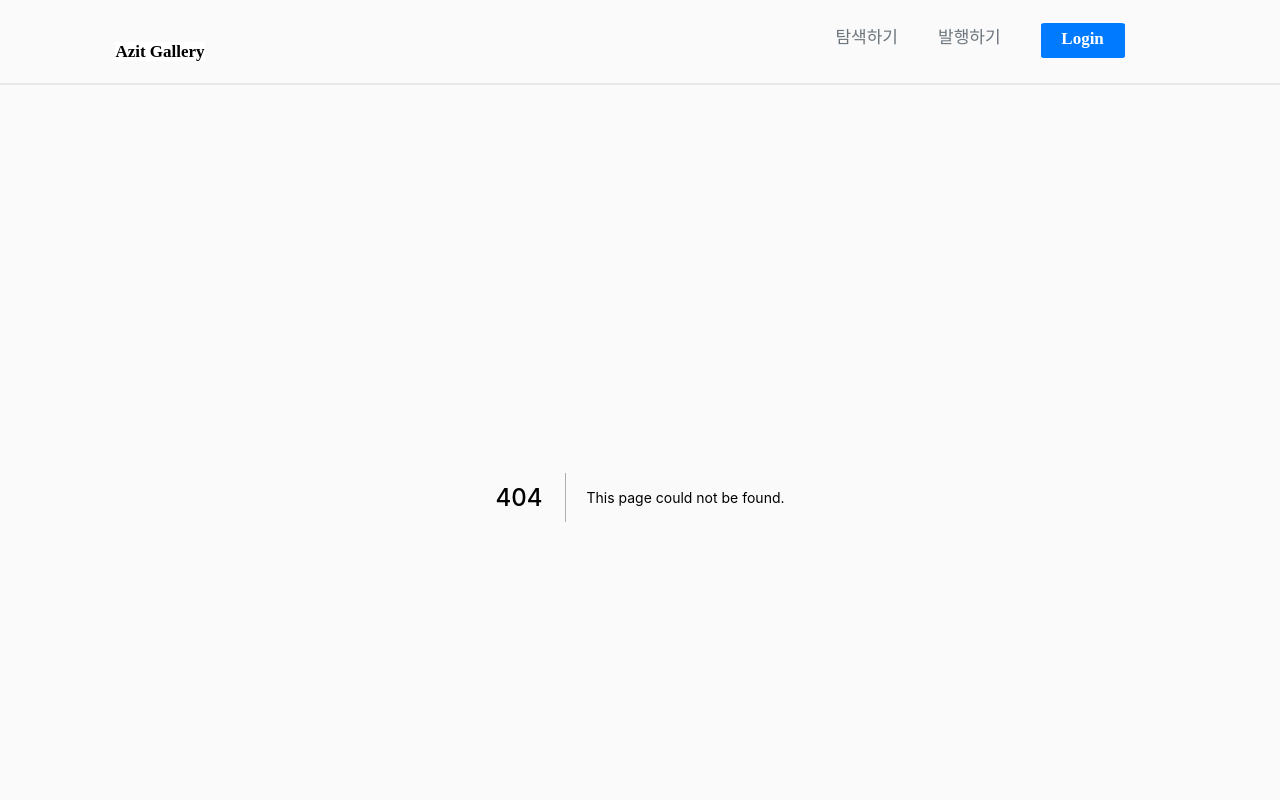
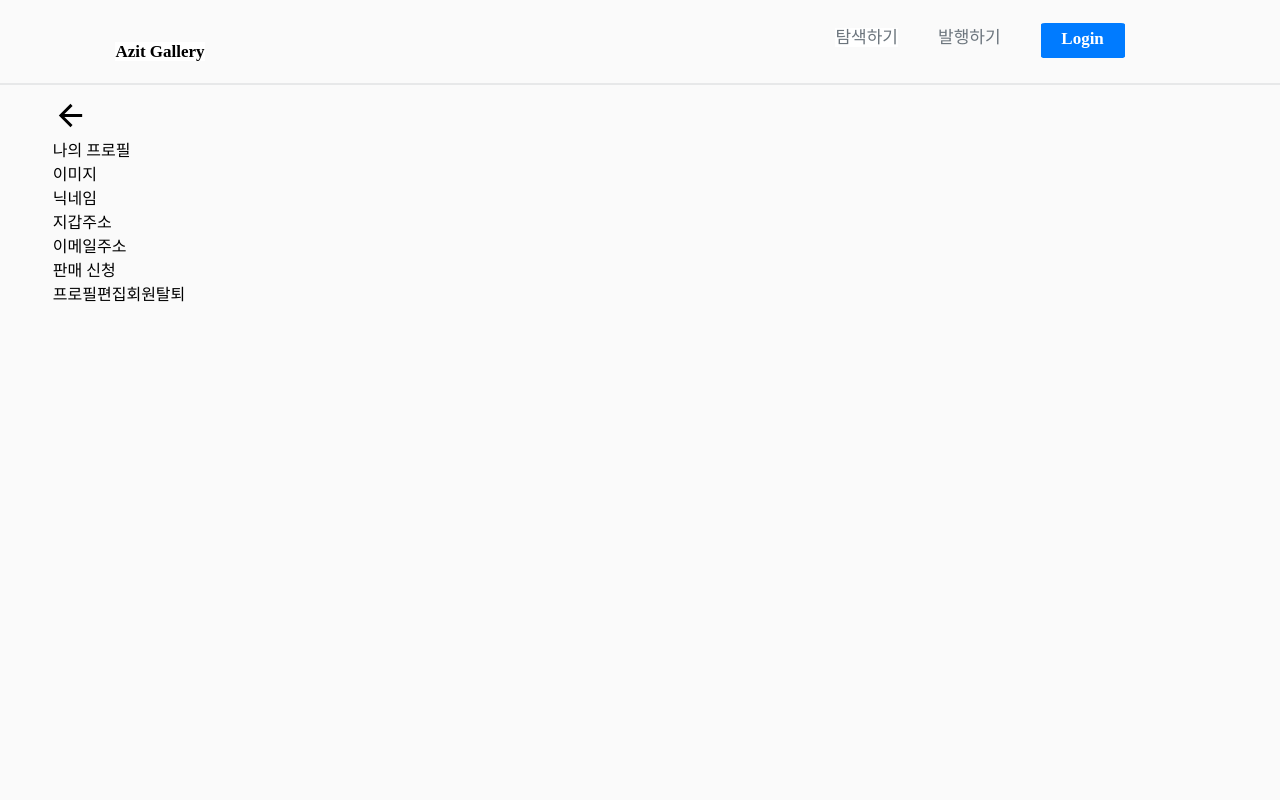
Before and after one commit to hyejjun/Gyungil_renewal_Team, a Next.js app in the folder front/client/: page /user in a window 1280 px wide. Before the commit this address had no page. Shown: the top 800 px of the page. Built offline with nearby package versions, Linux system fonts and the light colour scheme.

Commit message:
userPageStart

```diff
--- a/front/client/pages/components/common/MenuBar.tsx
+++ b/front/client/pages/components/common/MenuBar.tsx
@@ -55,7 +55,7 @@ const MenuBar = () => {
             <MenubarWrapper>
                 <span><Link href="/"><a>Azit Gallery</a></Link></span>
                 <ul>
-                    <li>탐색하기</li>
+                    <li><Link href="/"><a>탐색하기</a></Link></li>
                     <li onClick={()=>createBtn()}>발행하기</li>
                     <li onClick={()=>loginClick()}>{loginState?"Logout":"Login"}</li>
                 </ul>
@@ -90,9 +90,15 @@ const MenubarWrapper = Styled.div`
     }
     ul>li{
         margin-right:40px;
-        color:#6c757d;;
+        color:#6c757d;
     }
     ul>li:hover{
+        color:#343a40;
+    }
+    ul>li:nth-child(1) a{
+        color:#6c757d;
+    }
+    ul>li:nth-child(1) a:hover{
         color:#343a40;
     }
     ul>li:nth-child(3){
--- /dev/null
+++ b/front/client/pages/components/user/UserInfo.tsx
@@ -0,0 +1,53 @@
+import Styled from 'styled-components'
+import React,{useEffect} from 'react'
+
+const User = () => {
+    useEffect(() => {
+        document.body.style.cssText = `
+          position: fixed;
+          top: -${window.scrollY}px;
+          overflow-y: scroll;
+          width: 100%;`;
+        return () => {
+          const scrollY = document.body.style.top;
+          document.body.style.cssText = '';
+          window.scrollTo(0, parseInt(scrollY || '0', 10) * -1);
+        };
+      }, []);
+    return(
+        <UserWrapper>
+            <div>
+                <p>나의 프로필</p>
+                <span>이미지</span>
+                <ul>
+                    <li>
+                        <p>닉네임</p>
+                        <p>{/*nickname*/}</p>
+                    </li>
+                    <li>
+                        <p>지갑주소</p>
+                        <p>{/*wallet account*/}</p>
+                    </li>
+                    <li>
+                        <p>이메일주소</p>
+                        <p>{/*email account*/}</p>
+                    </li>
+                    <li>판매 신청</li>
+                    <li>
+                        <span>프로필편집</span>
+                        <span>회원탈퇴</span>
+                    </li>
+                </ul>
+            </div>
+        </UserWrapper>
+    )
+}
+
+export default User
+
+const UserWrapper = Styled.div`
+    width:100%;
+    height:100vh;
+
+
+`
--- /dev/null
+++ b/front/client/pages/user.tsx
@@ -0,0 +1,13 @@
+import BackBtn  from './components/common/BackBtn'
+import UesrInfo from './components/user/UserInfo'
+
+const User = () => {
+    return(
+        <>
+            <BackBtn/>
+            <UesrInfo/>
+        </>
+    )
+}
+
+export default User
```
Also changed, not shown: front/client/pages/uset.tsx (deleted).
